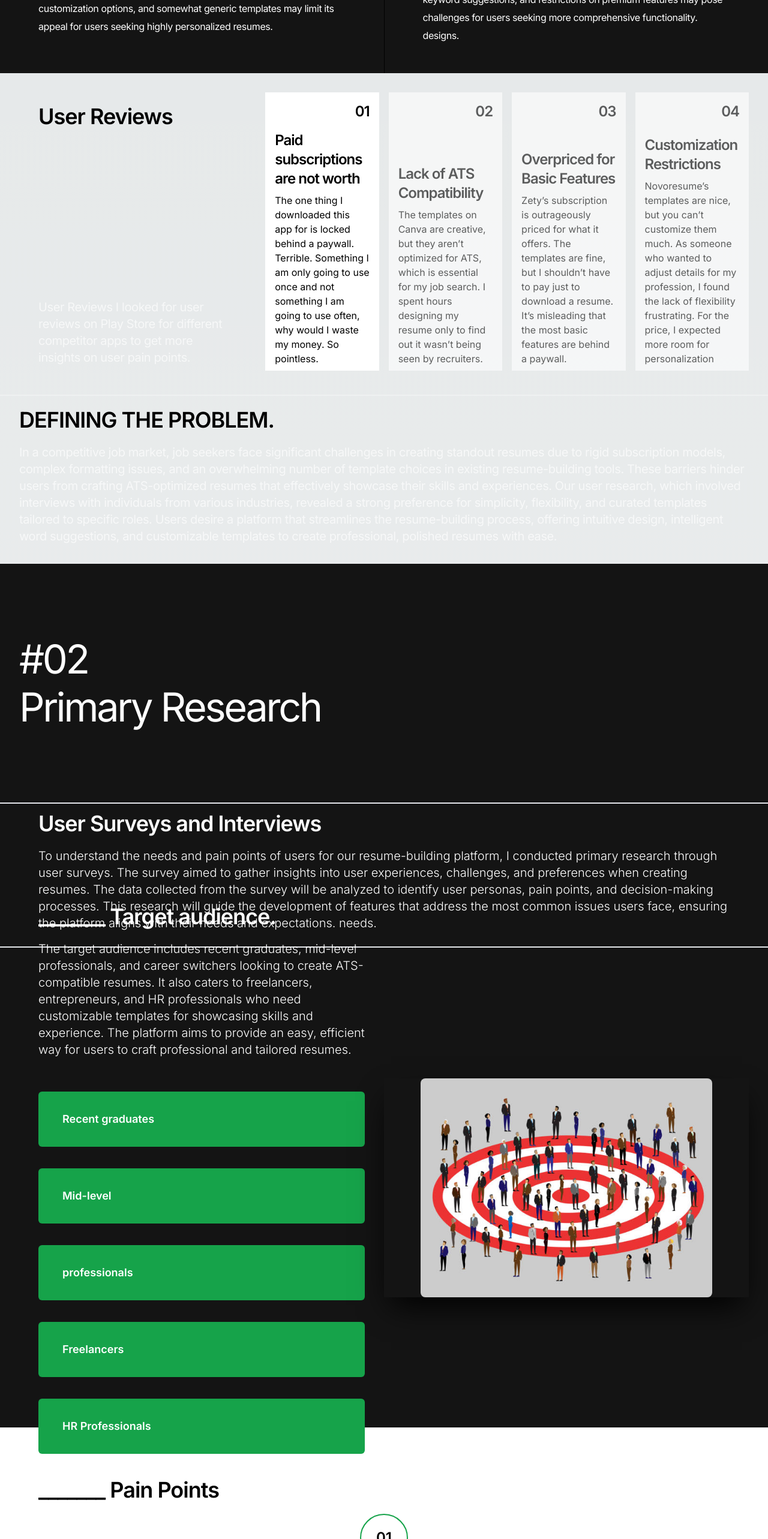
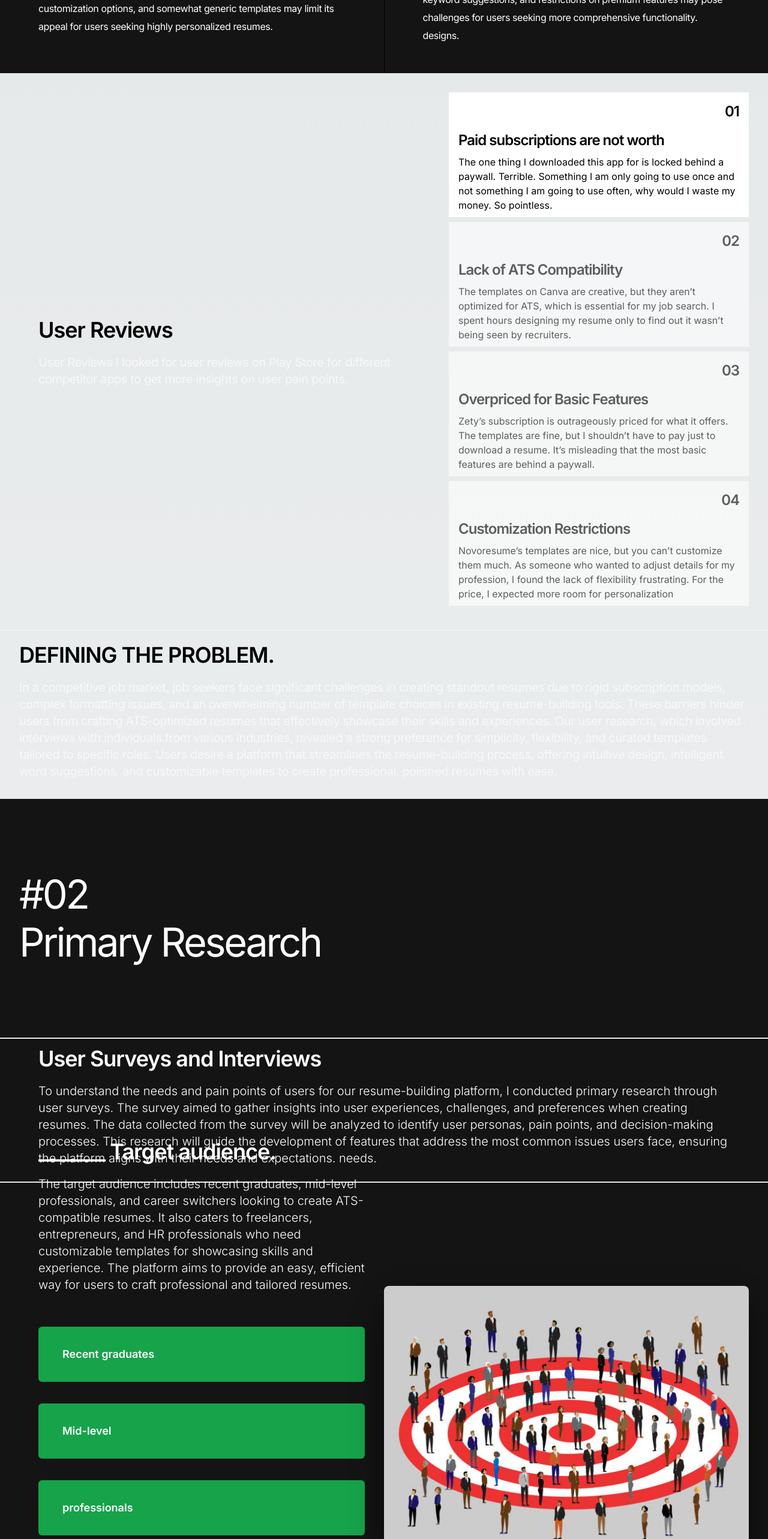
Before and after one commit to madandot/portfolio, a Next.js app: page / in a window 1280 px wide. Shown: the part 5420-7986 px from the top of the page at 60% size. Built offline with nearby package versions, Linux system fonts and the light colour scheme.

Commit message:
new commit

```diff
--- a/src/components/Skill.jsx
+++ b/src/components/Skill.jsx
@@ -149,7 +149,7 @@ const Skill = () => {
                   intuitive platform that caters to diverse user needs and skill levels?
                </div>
             </div>
-            <div className='h-[100vh] flex  justify-center items-center gap-x-4 animate-slide-up'>
+            <div className='h-[100vh] flex  justify-center items-center gap-x-4 animate-slide-up '>
                <div className='font-{Dennis Sans, sans-serif} text-6xl font-semibold'>01 / </div>
                <div className='font-{Dennis Sans, sans-serif} lg:text-6xl font-normal'>
                   Chapter <br /> Research
@@ -181,7 +181,7 @@ const Skill = () => {
                </div>
             </div>
             <div className=''>
-               <div className='border-b-2 border-[#ffffff4d] lg:h-[50vh] flex lg:justify-center lg:items-center px-8'>
+               <div className='border-b-2 border-[#ffffff4d] lg:h-[50vh] flex lg:justify-center lg:items-center px-8 py-4 lg:py-0'>
                   <h1 className='font-{Dennis Sans, sans-serif} -tracking-[0.26vw] lg:w-full font-normal lg:text-[5.2vw] text-2xl lg:leading-[6.3vw]'>
                      #01 <br />
                      Secondary Research
@@ -255,7 +255,7 @@ const Skill = () => {
                      </div>
                   </div>
                </div>
-               <div className='lg:flex justify-between gap-4 py-8 md:px-8 px-2 min-h-[400px] border-b-2 border-[#ffffff4d]'>
+               <div className=' lg:flex justify-center items-center gap-4 py-8 lg:px-8 px-2 min-h-[400px] border-b-2 border-[#ffffff4d]'>
                   <div className=' flex flex-col justify-between'>
                      <h1 className='font-{Dennis Sans, sans-serif} px-8 lg:text-4xl text-xl font-semibold my-5 -tracking-[1px]'>
                         User Reviews
@@ -265,7 +265,8 @@ const Skill = () => {
                         points.
                      </p>
                   </div>
-                  <div className='flex flex-col justify-between bg-white text-black lg:px-4 px-[20px] py-2 mb-2 lg:w-[500px] w-[300px] opacity-100'>
+                  <div className='flex flex-col justify-center items-center'>
+                     <div className='flex flex-col justify-between  bg-white text-black lg:px-4 px-[20px] py-2 mb-2 lg:w-[500px] w-[300px] opacity-100'>
                         <div>
                            <h1 className='font-{Dennis Sans, sans-serif} text-right text-2xl font-semibold my-2 -tracking-[1px]'>01</h1>
                         </div>
@@ -279,7 +280,7 @@ const Skill = () => {
                            </p>
                         </div>
                      </div>
-                  <div className='flex flex-col justify-between bg-white text-black lg:px-4 px-[20px] py-2 mb-2 lg:w-[500px] w-[300px] opacity-60 hover:opacity-100 transition-opacity duration-300 ease-in-out cursor-pointer'>
+                     <div className='flex flex-col justify-between  bg-white text-black lg:px-4 px-[20px] py-2 mb-2 lg:w-[500px] w-[300px] opacity-60 hover:opacity-100 transition-opacity duration-300 ease-in-out cursor-pointer'>
                         <div>
                            <h1 className='font-{Dennis Sans, sans-serif} text-right text-2xl font-semibold my-2 -tracking-[1px]'>02</h1>
                         </div>
@@ -288,12 +289,12 @@ const Skill = () => {
                               Lack of ATS Compatibility
                            </p>
                            <p>
-                           The templates on Canva are creative, but they aren’t optimized for ATS, which is essential for my job search. I
-                           spent hours designing my resume only to find out it wasn’t being seen by recruiters.
+                              The templates on Canva are creative, but they aren’t optimized for ATS, which is essential for my job search.
+                              I spent hours designing my resume only to find out it wasn’t being seen by recruiters.
                            </p>
                         </div>
                      </div>
-                  <div className='flex flex-col justify-between bg-white text-black lg:px-4 px-[20px] py-2 mb-2 lg:w-[500px] w-[300px]  opacity-60 hover:opacity-100 transition-opacity duration-300 ease-in-out cursor-pointer'>
+                     <div className='flex flex-col justify-between  bg-white text-black lg:px-4 px-[20px] py-2 mb-2 lg:w-[500px] w-[300px]  opacity-60 hover:opacity-100 transition-opacity duration-300 ease-in-out cursor-pointer'>
                         <div>
                            <h1 className='font-{Dennis Sans, sans-serif} text-right text-2xl font-semibold my-2 -tracking-[1px]'>03</h1>
                         </div>
@@ -307,7 +308,7 @@ const Skill = () => {
                            </p>
                         </div>
                      </div>
-                  <div className='flex flex-col justify-between bg-white text-black lg:px-4 px-[20px] py-2 mb-2 lg:w-[500px] w-[300px] opacity-60 hover:opacity-100 transition-opacity duration-300 ease-in-out cursor-pointer'>
+                     <div className='flex flex-col justify-between  bg-white text-black lg:px-4 px-[20px] py-2 mb-2 lg:w-[500px] w-[300px] opacity-60 hover:opacity-100 transition-opacity duration-300 ease-in-out cursor-pointer'>
                         <div>
                            <h1 className='font-{Dennis Sans, sans-serif} text-right text-2xl font-semibold my-2 -tracking-[1px]'>04</h1>
                         </div>
@@ -316,10 +317,11 @@ const Skill = () => {
                               Customization Restrictions
                            </p>
                            <p>
-                           Novoresume’s templates are nice, but you can’t customize them much. As someone who wanted to adjust details for
-                           my profession, I found the lack of flexibility frustrating. For the price, I expected more room for
+                              Novoresume’s templates are nice, but you can’t customize them much. As someone who wanted to adjust details
+                              for my profession, I found the lack of flexibility frustrating. For the price, I expected more room for
                               personalization
                            </p>
+                        </div>
                      </div>
                   </div>
                </div>
@@ -339,7 +341,7 @@ const Skill = () => {
                </div>
             </div>
             <div className='bg-[#141414] text-white'>
-               <div className=' lg:h-[50vh] flex lg:justify-center lg:items-center px-8 border-b-2 '>
+               <div className=' lg:h-[50vh] flex lg:justify-center lg:items-center px-8 border-b-2 py-4 lg:py-0 '>
                   <h1 className='font-{Dennis Sans, sans-serif} -tracking-[0.26vw] lg:w-full font-normal lg:text-[5.2vw] text-2xl lg:leading-[6.3vw]'>
                      #02 <br /> Primary Research
                   </h1>
@@ -381,8 +383,8 @@ const Skill = () => {
                         </h1>
                      </div>
                   </div>
-                  <div className='md:w-1/2 w-full hidden lg:flex justify-center items-center shadow-2xl shadow-black'>
-                     <Image src={I3} width={200} height={200} className='object-cover w-[80%] h-[80%] rounded-lg' alt='Target' />
+                  <div className='md:w-1/2  hidden lg:flex justify-center items-center shadow-2xl shadow-black'>
+                     <Image src={I3} width={800} height={800} className='object-cover  rounded-lg' alt='Target' />
                   </div>
                </div>
             </div>
@@ -392,7 +394,7 @@ const Skill = () => {
                      _______ Pain Points
                   </h1>
                </div>
-               <div className='md:grid lg::grid-cols-2 px-8 pb-16 gap-8'>
+               <div className='md:grid lg:grid-cols-2 px-8 pb-16 gap-8'>
                   <div className='bg-white text-black flex flex-col justify-center items-center'>
                      <h1 className='border-2 border-green-600 w-20 h-20 flex justify-center items-center rounded-full font-semibold text-2xl '>
                         01
```
Lines whose indentation alone changed are shown as unchanged.
